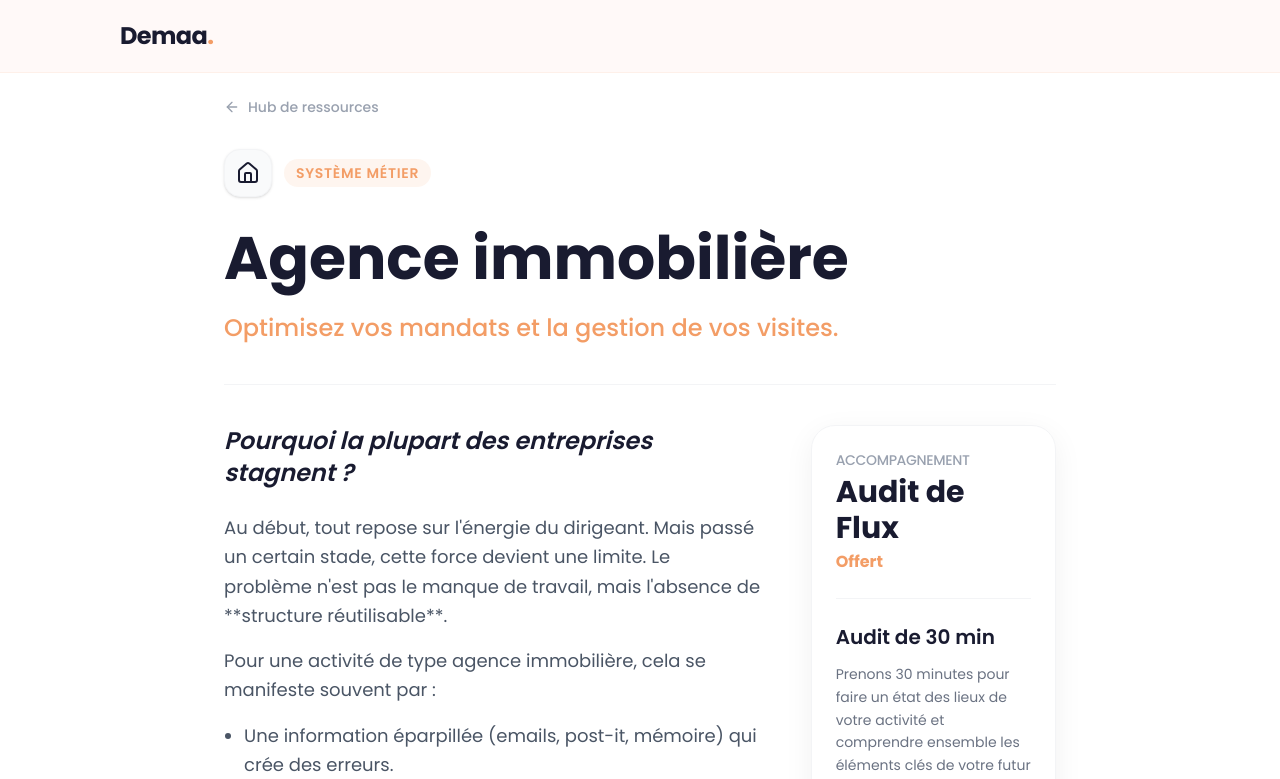
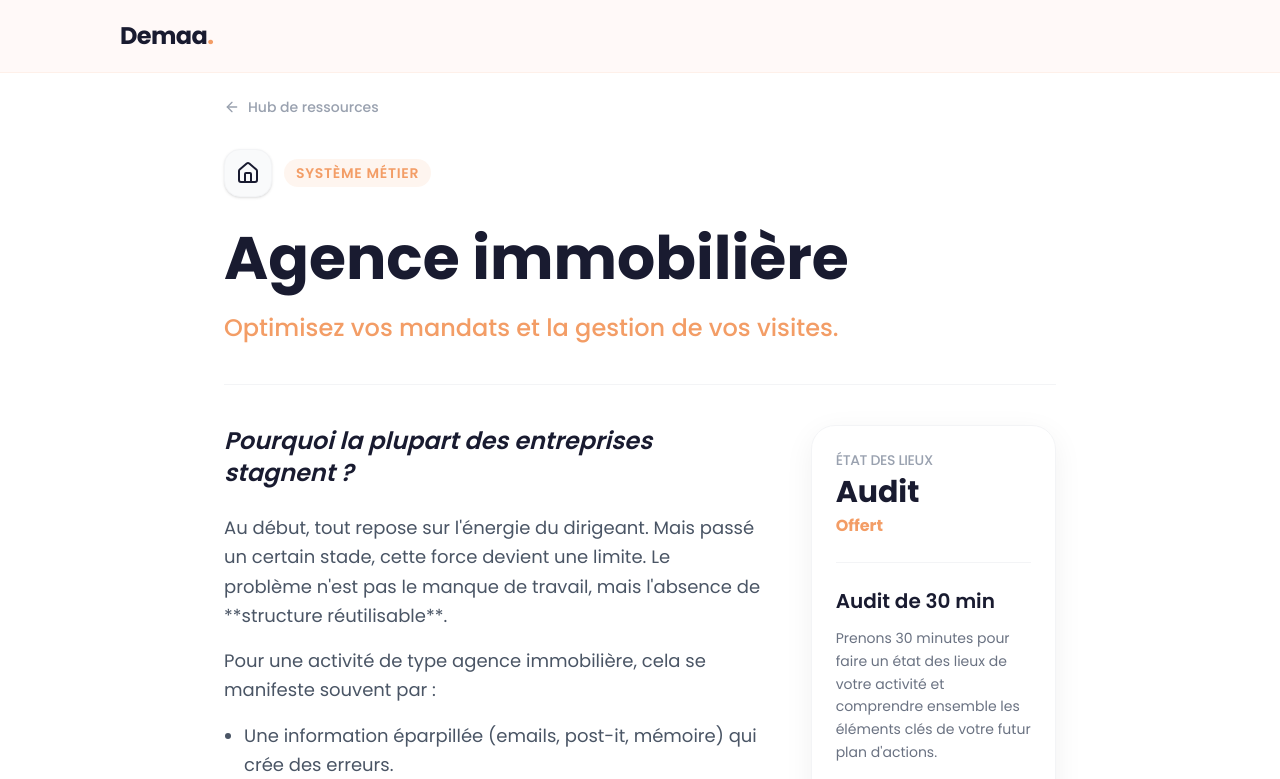
Before and after one commit to teamdemaa/demaa.fr, a Next.js app: page /systemes/agence-immobiliere in a window 1280 px wide. Shown: the top 779 px of the page. Built offline with nearby package versions, Linux system fonts and the light colour scheme.

Commit message:
chore: refine sidebar copywriting - etat des lieux and audit

```diff
--- a/src/app/systemes/[slug]/page.tsx
+++ b/src/app/systemes/[slug]/page.tsx
@@ -130,8 +130,8 @@ export default async function SystemDetailPage(
             <div className="md:col-span-1">
               <div className="sticky top-28 bg-white border border-gray-100 rounded-3xl p-6 shadow-[0_8px_30px_rgb(0,0,0,0.06)]">
                  <div className="mb-6 pb-6 border-b border-gray-100">
-                   <div className="text-sm font-medium text-gray-400 mb-1 uppercase tracking-tight">Accompagnement</div>
-                   <span className="text-3xl font-bold text-brand-blue">Audit de Flux</span>
+                   <div className="text-sm font-medium text-gray-400 mb-1 uppercase tracking-tight">État des lieux</div>
+                   <span className="text-3xl font-bold text-brand-blue">Audit</span>
                    <div className="text-brand-coral font-bold mt-1">Offert</div>
                  </div>
 
```
